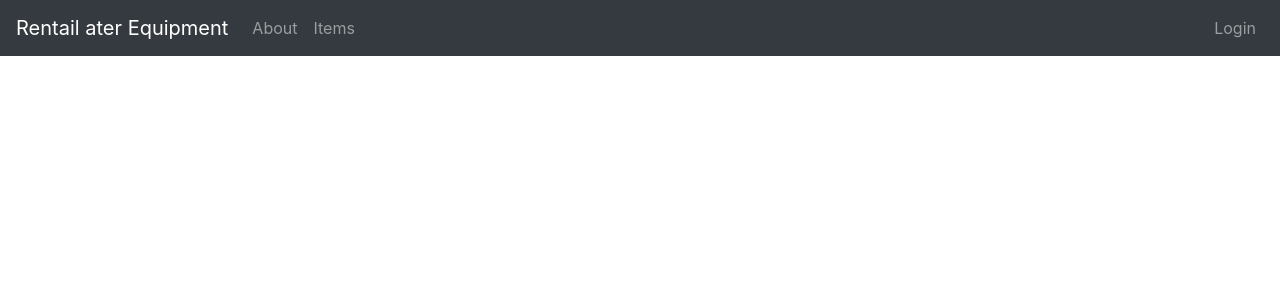
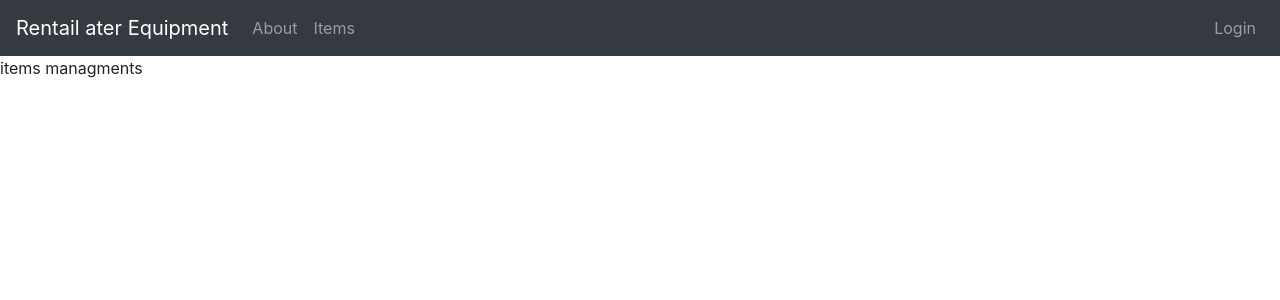
Before and after one commit to toczownik/rental-equipment, a React (Create React App) app in the folder frontend/: page /manegment/item in a window 1280 px wide. Shown: the top 300 px of the page. Built offline with nearby package versions, Linux system fonts and the light colour scheme.

Commit message:
add managmet tab's for item with routing in frontend

```diff
--- a/frontend/src/App.js
+++ b/frontend/src/App.js
@@ -17,6 +17,7 @@ import { getIsLoginStorage } from "./helpers/HelperLocalStorage";
 import UserDetails from "./components/UserDetails";
 import Menagement from "./components/Menagement";
 import UserMangemnt from "./components/mangmentUser/UserMangemnt";
+import ItemsMenagments from "./components/managmentItems/ItemsMenagments";
 
 const App = () => {
   const isLogin = getIsLoginStorage();
@@ -38,7 +39,7 @@ const App = () => {
           <Route path="/registration" component={RegistrationForm} />
           <Route path="/menagment" exact component={Menagement} />
           <Route path="/manegment/user" component={UserMangemnt} />
-          userDatails
+          <Route path="/manegment/item" component={ItemsMenagments} />
         </Switch>
       </div>
     </Router>
--- a/frontend/src/components/Menagement.js
+++ b/frontend/src/components/Menagement.js
@@ -1,5 +1,5 @@
 import React from "react";
-import { Row, Col, Card, Container } from "react-bootstrap";
+import { Row, Col, Container } from "react-bootstrap";
 import CustomCard from "./CustomCard";
 
 const Menagement = () => {
@@ -20,7 +20,7 @@ const Menagement = () => {
               title={"Przedioty"}
               text={"tutej możesz edytować przedmioty"}
               imgUrl={""}
-              linkRedirect={""}
+              linkRedirect={"/manegment/item"}
             />
           </Col>
           <Col>
--- /dev/null
+++ b/frontend/src/components/managmentItems/ItemsMenagments.js
@@ -0,0 +1,11 @@
+import React from "react";
+
+const ItemsMenagments = () => {
+  return (
+    <div>
+      <p>items managments</p>
+    </div>
+  );
+};
+
+export default ItemsMenagments;
```
